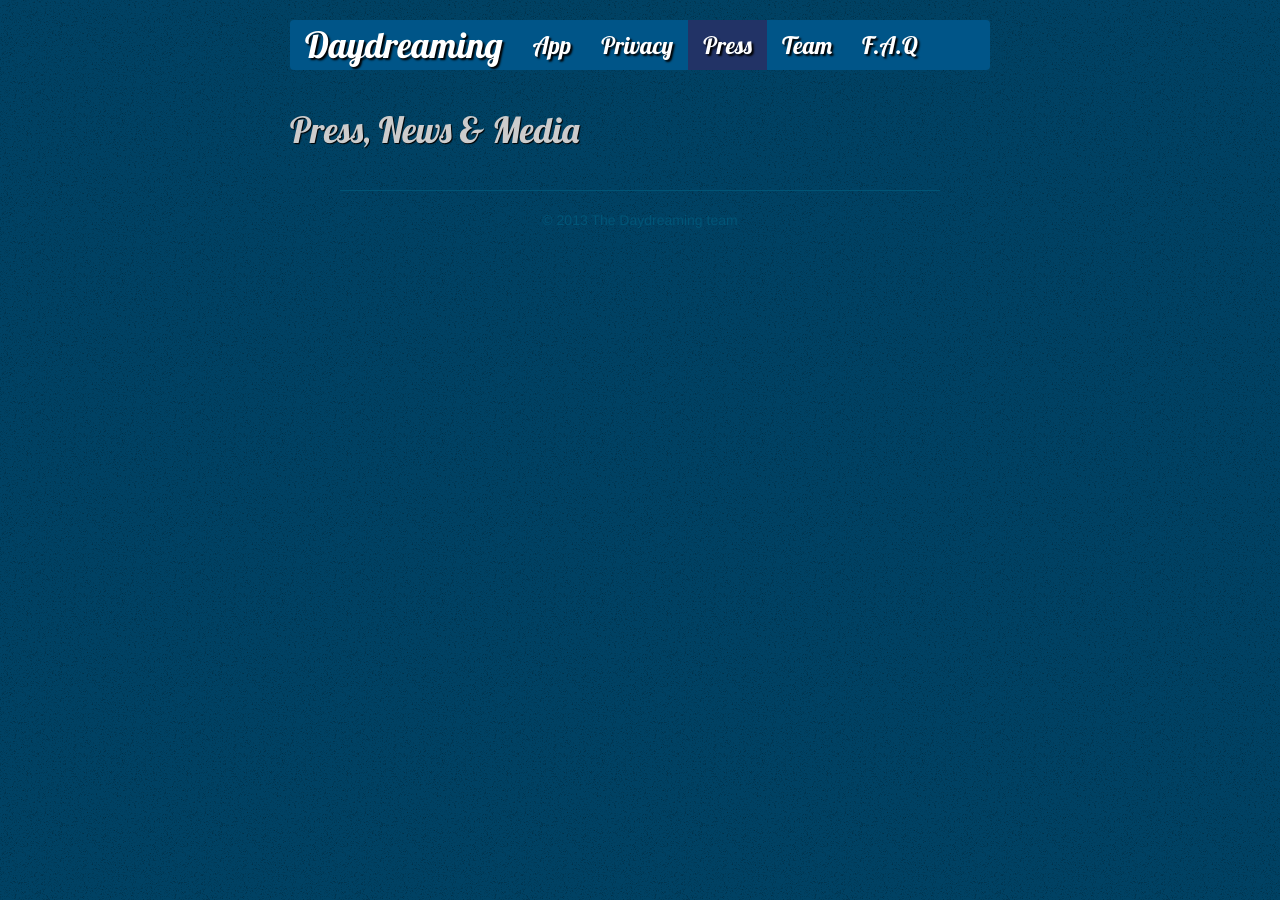
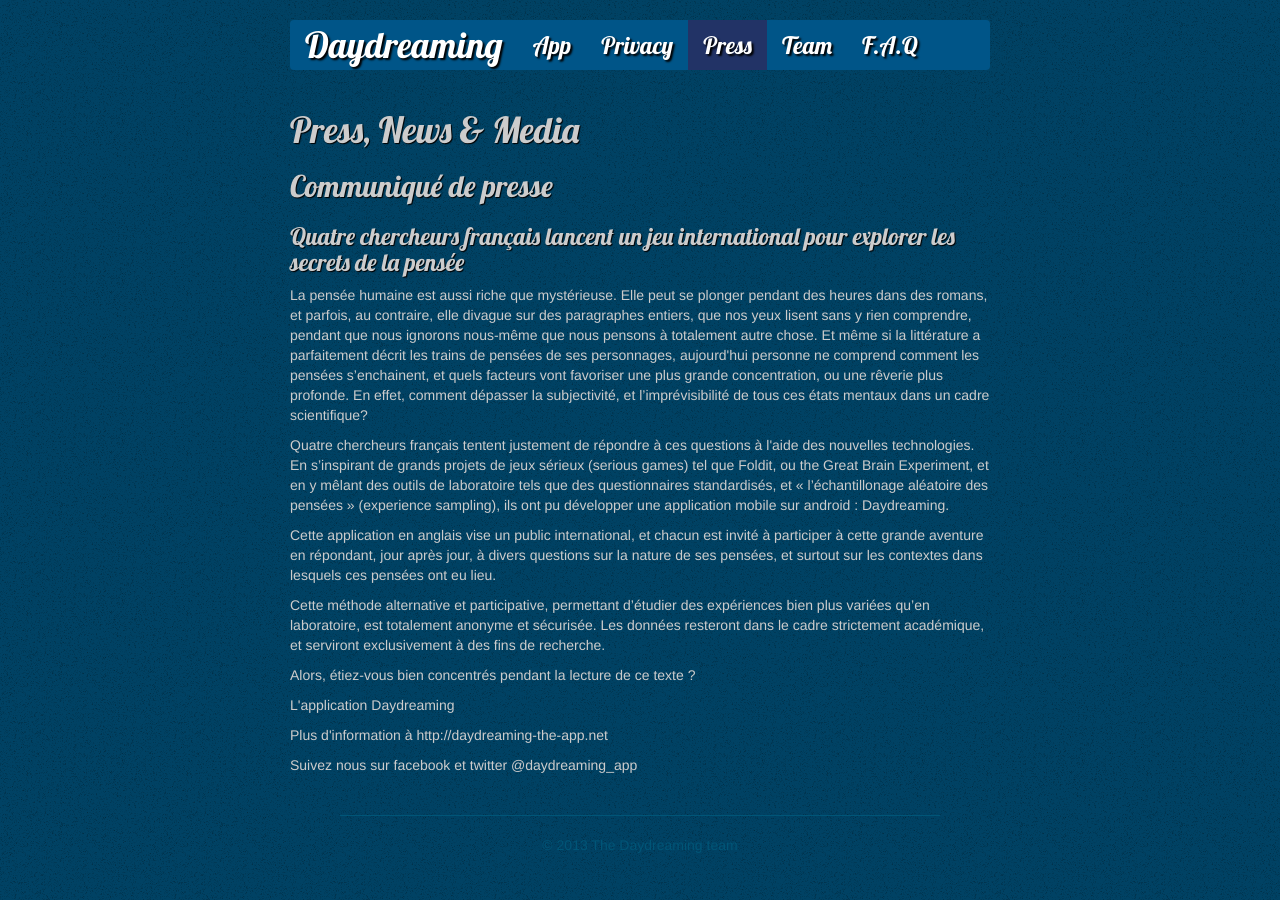
Before and after one commit to daydreaming-experiment/daydreaming-the-app.net, a Jekyll site: the page built from press/index.md, in a window 1280 px wide. Built offline with Jekyll 4.4.1, drawn with Linux system fonts in a browser that asks for light colours; Markdown is read by kramdown in place of the engine named in the settings; comment, search, counter and statistics services are not loaded.

Commit message:
Update index.md

```diff
--- a/press/index.md
+++ b/press/index.md
@@ -5,3 +5,21 @@
 ---
 
 # Press, News & Media
+
+## Communiqué de presse
+
+### Quatre chercheurs français lancent un jeu international pour explorer les secrets de la pensée
+
+<p>   La pensée humaine est aussi riche que mystérieuse. Elle peut se plonger pendant des heures dans des romans, et parfois, au contraire, elle divague sur des paragraphes entiers, que nos yeux lisent sans y rien comprendre, pendant que nous ignorons nous-même que nous pensons à totalement autre chose. Et même si la littérature a parfaitement décrit les trains de pensées de ses personnages, aujourd'hui personne ne comprend comment les pensées s’enchainent, et quels facteurs vont favoriser une plus grande concentration, ou une rêverie plus profonde. En effet, comment dépasser la subjectivité, et l’imprévisibilité de tous ces états mentaux dans un cadre scientifique?</p>
+
+<p>Quatre chercheurs français tentent justement de répondre à ces questions à l'aide des nouvelles technologies. En s’inspirant de grands projets de jeux sérieux (serious games) tel que Foldit, ou the Great Brain Experiment, et en y mêlant des outils de laboratoire tels que des questionnaires standardisés, et « l’échantillonage aléatoire des pensées » (experience sampling), ils ont pu développer une application mobile sur android : Daydreaming.</p>
+
+<p>Cette application en anglais vise un public international, et chacun est invité à participer à cette grande aventure en répondant, jour après jour, à divers questions sur la nature de ses pensées, et surtout sur les contextes dans lesquels ces pensées ont eu lieu.</p>
+
+<p>Cette méthode alternative et participative, permettant d’étudier des expériences bien plus variées qu’en laboratoire, est totalement anonyme et sécurisée. Les données resteront dans le cadre strictement académique, et serviront exclusivement à des fins de recherche.</p>
+
+<p>Alors, étiez-vous bien concentrés pendant la lecture de ce texte ?</p>
+
+<p>L'application Daydreaming</p>
+<p>Plus d'information à http://daydreaming-the-app.net</p>
+<p>Suivez nous sur facebook et twitter @daydreaming_app</p>
```
